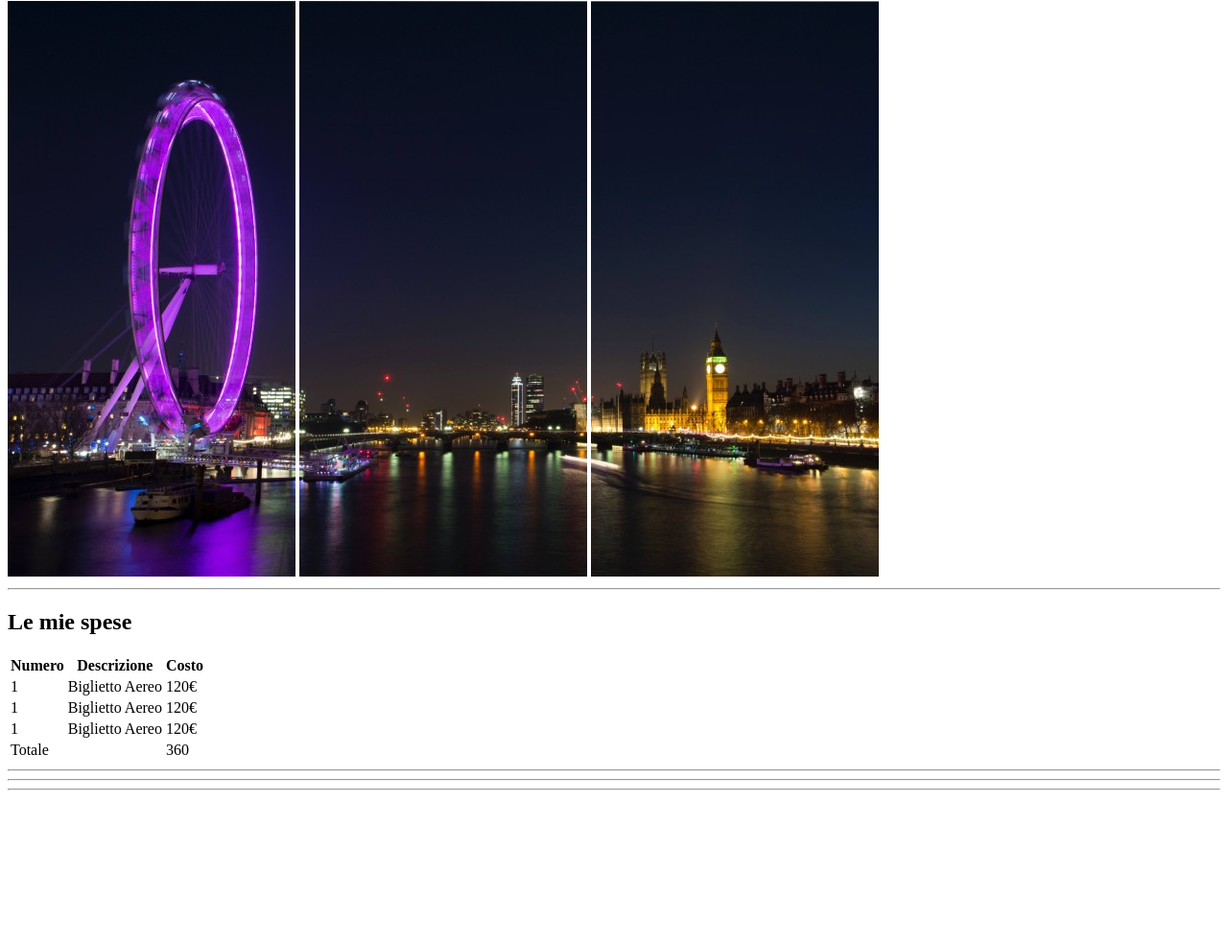
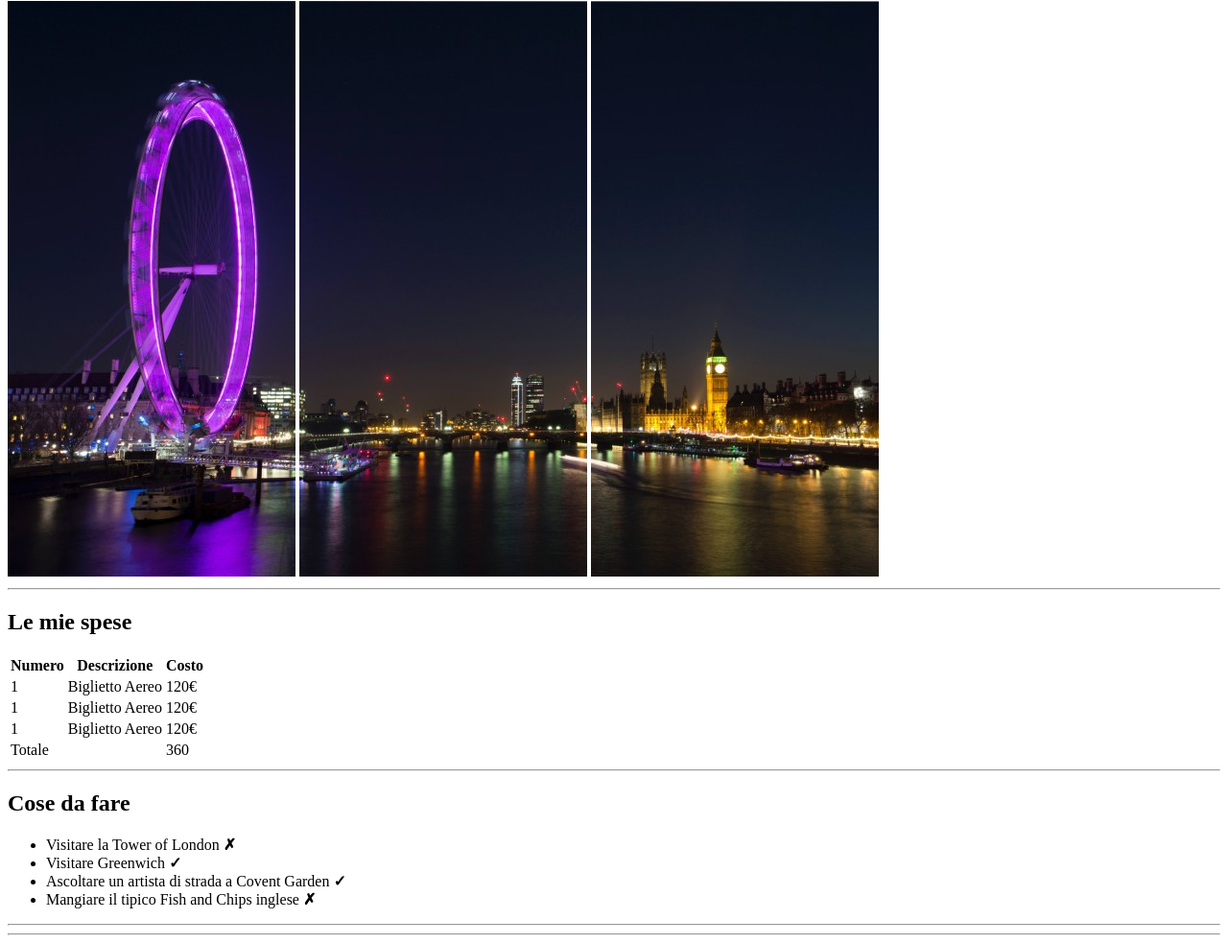
Before and after one commit to Moonatic89/html-london-trip, a plain HTML site: page index.html in a window 1280 px wide. Shown: the part 79-1062 px from the top of the page at 96% size. Before the commit the page ends 911 px from the top, so only its background shows below. Drawn offline with Linux system fonts and the light colour scheme.

Commit message:
TODO list finished, added sections and  comment

```diff
--- a/index.html
+++ b/index.html
@@ -21,6 +21,9 @@
         </header>
 
         <main>
+            <!-- Expense -->
+            <section>
+
                 <h2>Le mie spese</h2>
 
                 <table>
@@ -51,9 +54,23 @@
                     </tr>
                 </table>
                 <hr>
+
+            </section>
             <!-- /Expense -->
 
+            <!-- TODO -->
+            <section>
+
+                <h2>Cose da fare</h2>
+                <ul>
+                    <li>Visitare la Tower of London <strong>&#10007;</strong></li>
+                    <li>Visitare Greenwich <strong>&check;</strong></li>
+                    <li>Ascoltare un artista di strada a Covent Garden <strong>&check;</strong></li>
+                    <li>Mangiare il tipico Fish and Chips inglese <strong>&#10007;</strong></li>
+                </ul>
                 <hr>
+
+            </section>
             <!-- /TODO -->
 
             <hr>
```
Lines whose indentation alone changed are shown as unchanged.
